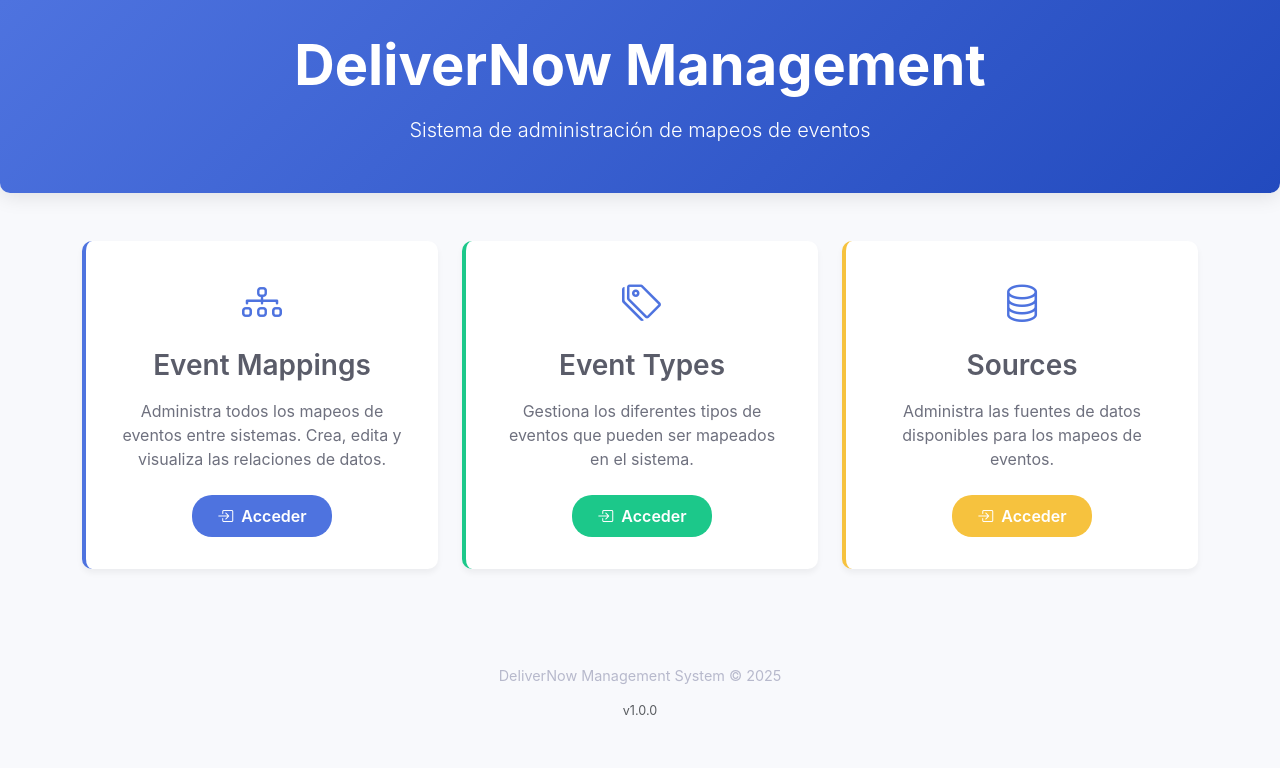
After one commit to dinoise/Event-Insights-Console, a Flask app: page / in a window 1280 px wide. The commit adds this page. Shown: the top 768 px of the page. Run offline with Flask 3, Linux system fonts and the light colour scheme; parts of the project's set-up code (start-up, migrations or seed data) failed here and were passed over.

Commit message:
Menu in root

```diff
--- a/app/routes/web_routes.py
+++ b/app/routes/web_routes.py
@@ -6,6 +6,10 @@ from services.event_type_service import EventTypeService
 from services.source_service import SourceService
 
 bp = Blueprint('web', __name__)
+
+@bp.route('/')
+def menu():
+    return render_template('index.html')
 
 @bp.route('/event-mappings')
 def show_event_mappings():
--- /dev/null
+++ b/app/templates/index.html
@@ -0,0 +1,186 @@
+<!DOCTYPE html>
+<html lang="es">
+<head>
+    <meta charset="UTF-8">
+    <meta name="viewport" content="width=device-width, initial-scale=1.0">
+    <title>DeliverNow Management</title>
+    <link href="https://cdn.jsdelivr.net/npm/bootstrap@5.3.0/dist/css/bootstrap.min.css" rel="stylesheet">
+    <link href="https://cdn.jsdelivr.net/npm/bootstrap-icons@1.11.3/font/bootstrap-icons.min.css" rel="stylesheet">
+    <style>
+        :root {
+            --primary-color: #4e73df;
+            --secondary-color: #1cc88a;
+            --accent-color: #f6c23e;
+            --dark-color: #5a5c69;
+        }
+
+        body {
+            background-color: #f8f9fc;
+            font-family: 'Nunito', -apple-system, BlinkMacSystemFont, sans-serif;
+        }
+
+        .dashboard-header {
+            background: linear-gradient(135deg, var(--primary-color) 0%, #224abe 100%);
+            color: white;
+            padding: 2rem 0;
+            margin-bottom: 2rem;
+            border-radius: 0 0 10px 10px;
+            box-shadow: 0 4px 20px rgba(0, 0, 0, 0.1);
+        }
+
+        .feature-card {
+            border: none;
+            border-radius: 10px;
+            overflow: hidden;
+            transition: all 0.3s ease;
+            box-shadow: 0 4px 6px rgba(0, 0, 0, 0.05);
+            height: 100%;
+        }
+
+        .feature-card:hover {
+            transform: translateY(-5px);
+            box-shadow: 0 10px 20px rgba(0, 0, 0, 0.1);
+        }
+
+        .card-icon {
+            font-size: 2.5rem;
+            margin-bottom: 1rem;
+            color: var(--primary-color);
+        }
+
+        .card-event-mappings {
+            border-left: 4px solid var(--primary-color);
+        }
+
+        .card-event-types {
+            border-left: 4px solid var(--secondary-color);
+        }
+
+        .card-sources {
+            border-left: 4px solid var(--accent-color);
+        }
+
+        .card-body {
+            padding: 2rem;
+        }
+
+        .card-title {
+            font-weight: 600;
+            margin-bottom: 1rem;
+            color: var(--dark-color);
+        }
+
+        .card-text {
+            color: #6e707e;
+            margin-bottom: 1.5rem;
+        }
+
+        .btn-card {
+            border-radius: 20px;
+            padding: 0.5rem 1.5rem;
+            font-weight: 600;
+            transition: all 0.3s;
+        }
+
+        .btn-event-mappings {
+            background-color: var(--primary-color);
+            color: white;
+        }
+
+        .btn-event-types {
+            background-color: var(--secondary-color);
+            color: white;
+        }
+
+        .btn-sources {
+            background-color: var(--accent-color);
+            color: white;
+        }
+
+        .footer {
+            margin-top: 4rem;
+            padding: 2rem 0;
+            color: #b7b9cc;
+            font-size: 0.9rem;
+        }
+    </style>
+</head>
+<body>
+    <!-- Header -->
+    <header class="dashboard-header text-center">
+        <div class="container">
+            <h1 class="display-4 fw-bold mb-3">DeliverNow Management</h1>
+            <p class="lead">Sistema de administración de mapeos de eventos</p>
+        </div>
+    </header>
+
+    <!-- Main Content -->
+    <main class="container my-5">
+        <div class="row g-4">
+            <!-- Event Mappings Card -->
+            <div class="col-md-4">
+                <div class="feature-card card card-event-mappings">
+                    <div class="card-body text-center">
+                        <div class="card-icon">
+                            <i class="bi bi-diagram-3"></i>
+                        </div>
+                        <h3 class="card-title">Event Mappings</h3>
+                        <p class="card-text">
+                            Administra todos los mapeos de eventos entre sistemas. Crea, edita y visualiza las relaciones de datos.
+                        </p>
+                        <a href="/event-mappings" class="btn btn-card btn-event-mappings">
+                            <i class="bi bi-box-arrow-in-right me-2"></i>Acceder
+                        </a>
+                    </div>
+                </div>
+            </div>
+
+            <!-- Event Types Card -->
+            <div class="col-md-4">
+                <div class="feature-card card card-event-types">
+                    <div class="card-body text-center">
+                        <div class="card-icon">
+                            <i class="bi bi-tags"></i>
+                        </div>
+                        <h3 class="card-title">Event Types</h3>
+                        <p class="card-text">
+                            Gestiona los diferentes tipos de eventos que pueden ser mapeados en el sistema.
+                        </p>
+                        <a href="/event-types" class="btn btn-card btn-event-types">
+                            <i class="bi bi-box-arrow-in-right me-2"></i>Acceder
+                        </a>
+                    </div>
+                </div>
+            </div>
+
+            <!-- Sources Card -->
+            <div class="col-md-4">
+                <div class="feature-card card card-sources">
+                    <div class="card-body text-center">
+                        <div class="card-icon">
+                            <i class="bi bi-database"></i>
+                        </div>
+                        <h3 class="card-title">Sources</h3>
+                        <p class="card-text">
+                            Administra las fuentes de datos disponibles para los mapeos de eventos.
+                        </p>
+                        <a href="/sources" class="btn btn-card btn-sources">
+                            <i class="bi bi-box-arrow-in-right me-2"></i>Acceder
+                        </a>
+                    </div>
+                </div>
+            </div>
+        </div>
+    </main>
+
+    <!-- Footer -->
+    <footer class="footer text-center">
+        <div class="container">
+            <p>DeliverNow Management System &copy; 2025</p>
+            <p class="text-muted small">v1.0.0</p>
+        </div>
+    </footer>
+
+    <script src="https://cdn.jsdelivr.net/npm/bootstrap@5.3.0/dist/js/bootstrap.bundle.min.js"></script>
+</body>
+</html>
```
Also changed, not shown: app/templates/event_mappings.html (+6 -1 lines).
